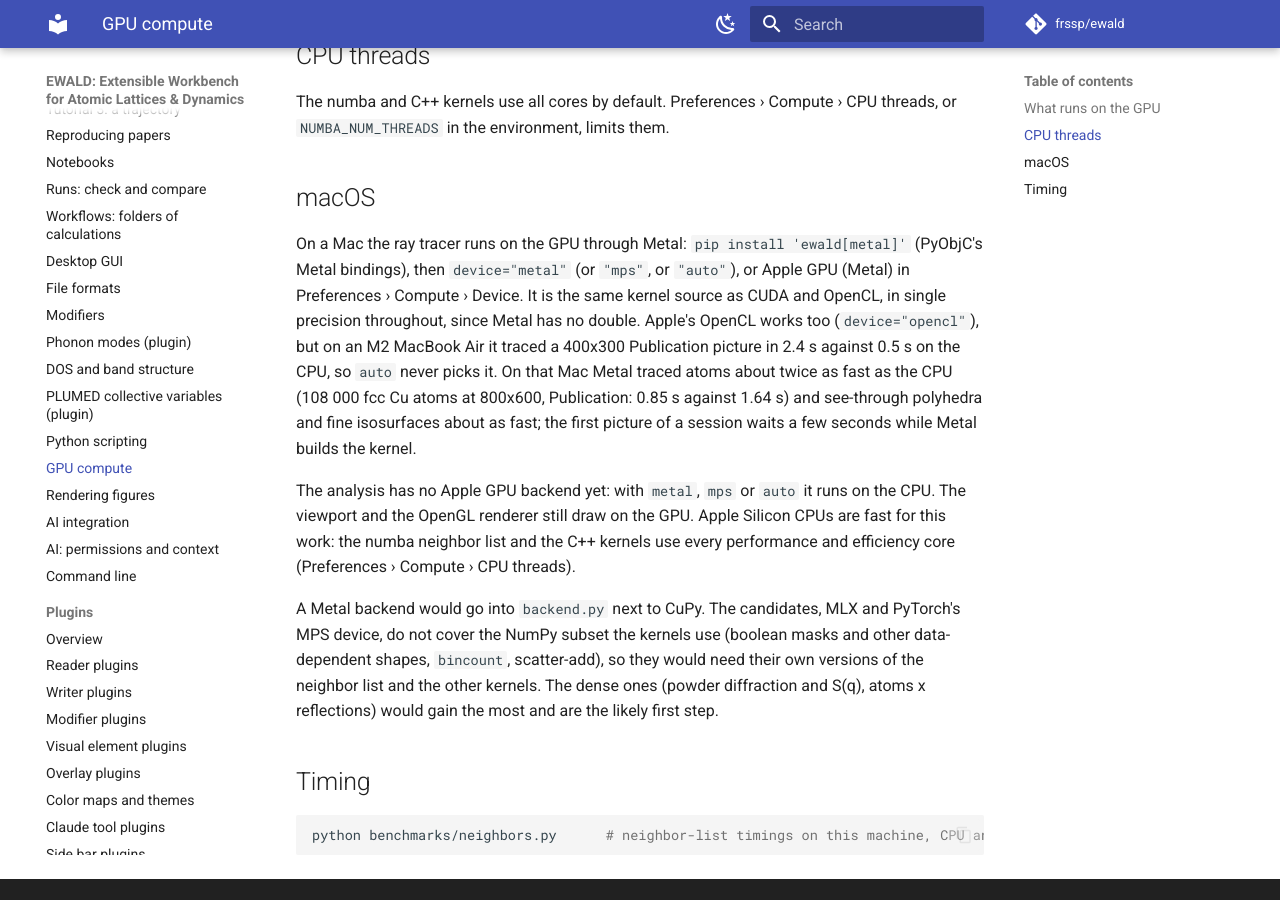
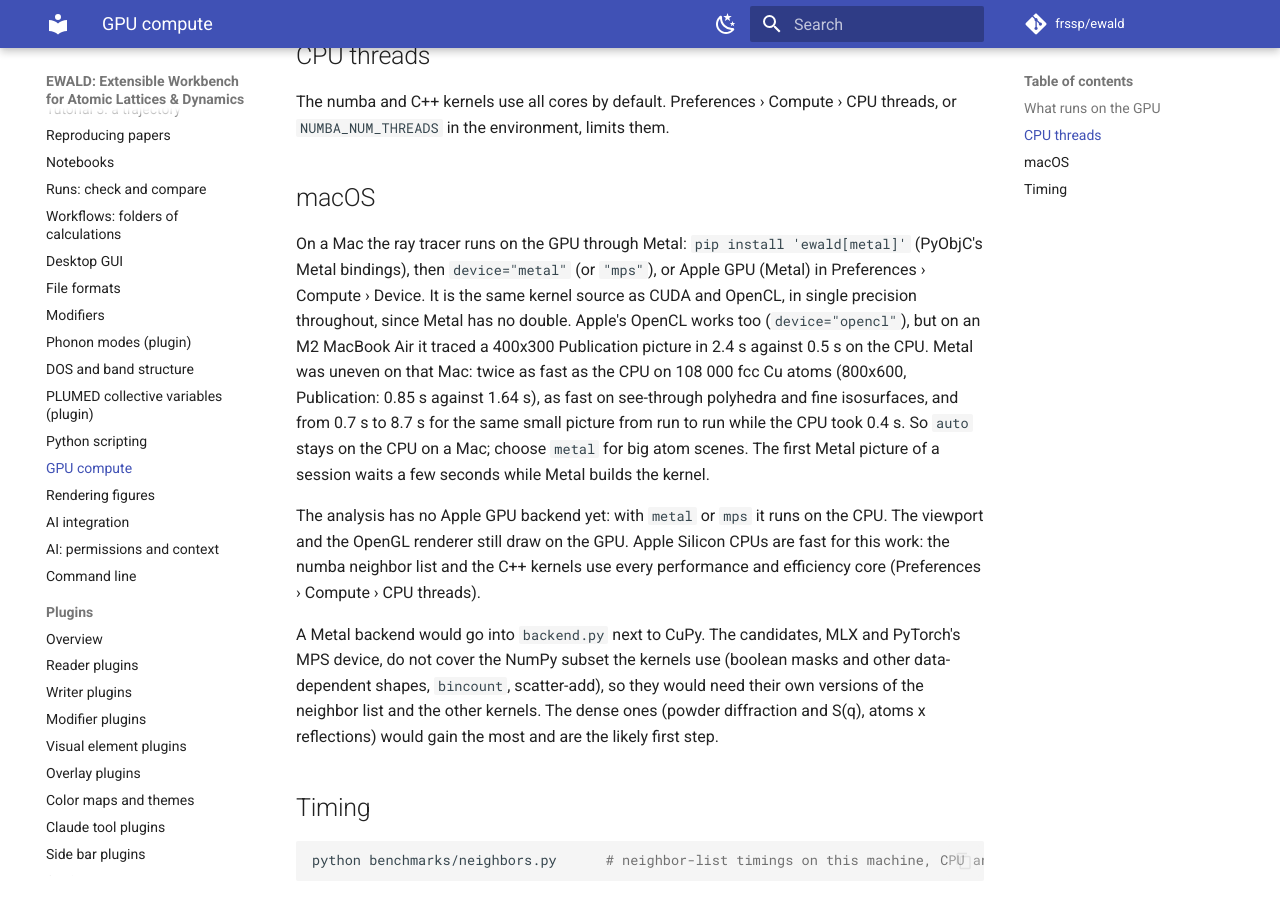
Before and after one commit to frssp/ewald, an MkDocs documentation site: the page built from docs/user/gpu.md, in a window 1280 px wide and 900 px high, scrolled down 1314 px. Built offline with MkDocs 1.6.1 and Material for MkDocs 9.7.7, drawn with Linux system fonts in a browser that asks for light colours; comment, search, counter and statistics services are not loaded.

Commit message:
GPU ray tracer: device='auto' is the CPU on a Mac
Metal on an M2 MacBook Air took 0.7, 1.6 and 8.7 s for a picture the CPU
draws in 0.4 s; it stays available as device='metal'.

Co-Authored-By: Claude Opus 5.5 (1M context) <noreply@anthropic.com>

```diff
--- a/docs/user/gpu.md
+++ b/docs/user/gpu.md
@@ -56,16 +56,17 @@ The numba and C++ kernels use all cores by default. Preferences › Compute ›
 ## macOS
 
 On a Mac the ray tracer runs on the GPU through Metal: `pip install 'ewald[metal]'` (PyObjC's
-Metal bindings), then `device="metal"` (or `"mps"`, or `"auto"`), or Apple GPU (Metal) in
+Metal bindings), then `device="metal"` (or `"mps"`), or Apple GPU (Metal) in
 Preferences › Compute › Device. It is the same kernel source as CUDA and OpenCL, in single
 precision throughout, since Metal has no double. Apple's OpenCL works too (`device="opencl"`),
 but on an M2 MacBook Air it traced a 400x300 Publication picture in 2.4 s against 0.5 s on the
-CPU, so `auto` never picks it. On that Mac Metal traced atoms about twice as fast as the CPU
-(108 000 fcc Cu atoms at 800x600, Publication: 0.85 s against 1.64 s) and see-through
-polyhedra and fine isosurfaces about as fast; the first picture of a session waits a few
-seconds while Metal builds the kernel.
+CPU. Metal was uneven on that Mac: twice as fast as the CPU on 108 000 fcc Cu atoms (800x600,
+Publication: 0.85 s against 1.64 s), as fast on see-through polyhedra and fine isosurfaces,
+and from 0.7 s to 8.7 s for the same small picture from run to run while the CPU took 0.4 s.
+So `auto` stays on the CPU on a Mac; choose `metal` for big atom scenes. The first Metal
+picture of a session waits a few seconds while Metal builds the kernel.
 
-The analysis has no Apple GPU backend yet: with `metal`, `mps` or `auto` it runs on the CPU.
+The analysis has no Apple GPU backend yet: with `metal` or `mps` it runs on the CPU.
 The viewport and the OpenGL renderer still draw on the GPU. Apple Silicon CPUs are fast for
 this work: the numba neighbor list and the C++ kernels use every performance and efficiency
 core (Preferences › Compute › CPU threads).
```
Also changed, not shown: docs/developer/decisions.md (+3 -1 lines), docs/todo.md (+5 -3 lines), docs/user/rendering.md (+1 -1 lines), 3 other files.
